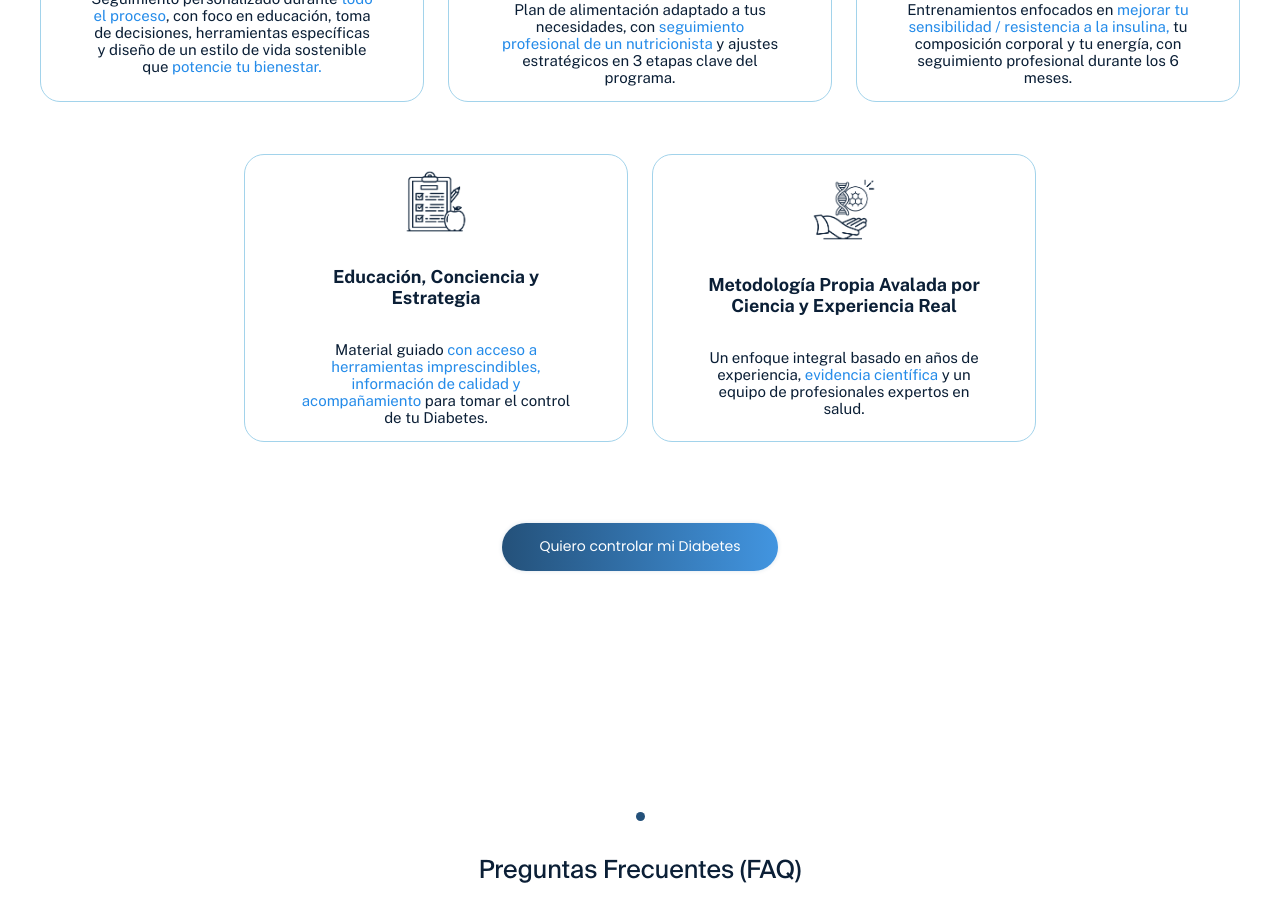
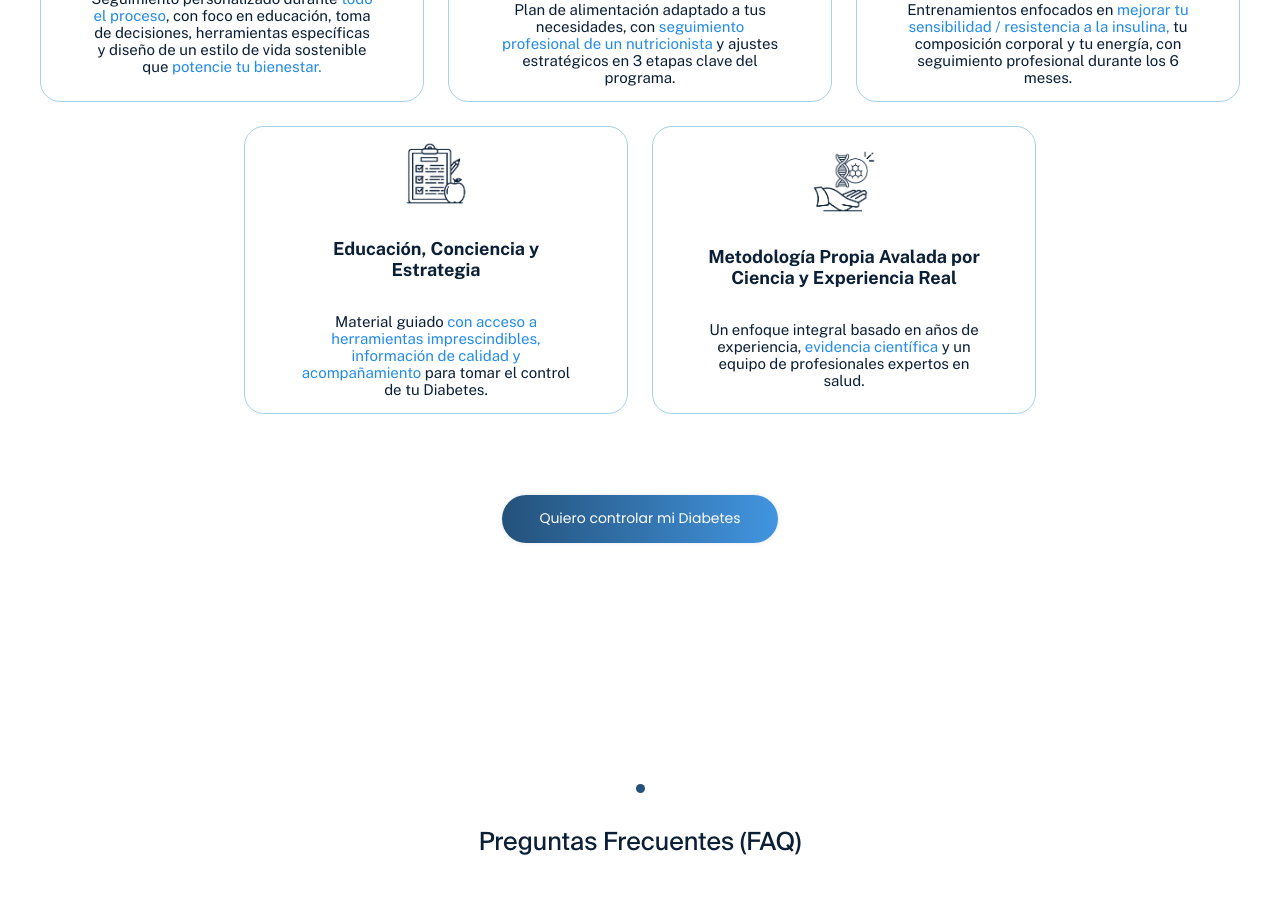
Before and after one commit to miguelbauducco/diabetesRecovery, a React (Create React App) app: page / in a window 1280 px wide. Shown: the part 4020-4940 px from the top of the page. Built offline with nearby package versions, Linux system fonts and the light colour scheme.

Commit message:
cambios finales

```diff
--- a/src/App.css
+++ b/src/App.css
@@ -478,6 +478,7 @@ a:hover {
     flex-wrap: wrap;
     flex-direction: row;
     gap:28px;
+    margin-top: -28px;
   }
 
   .feature-card{
```
